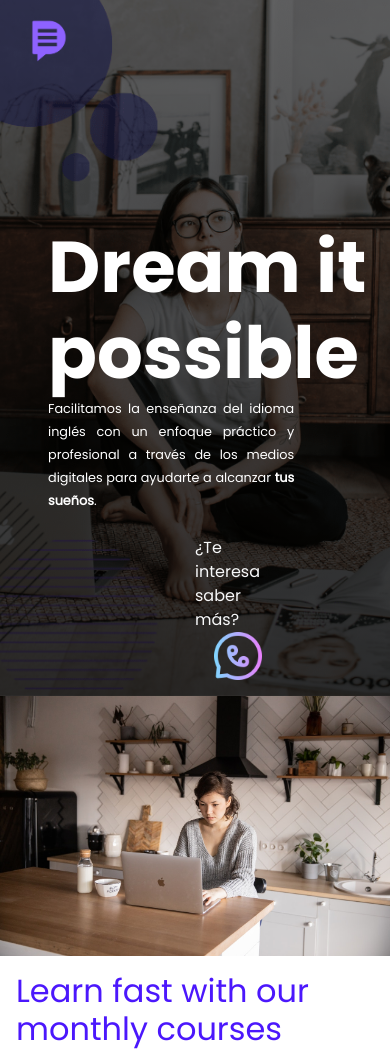
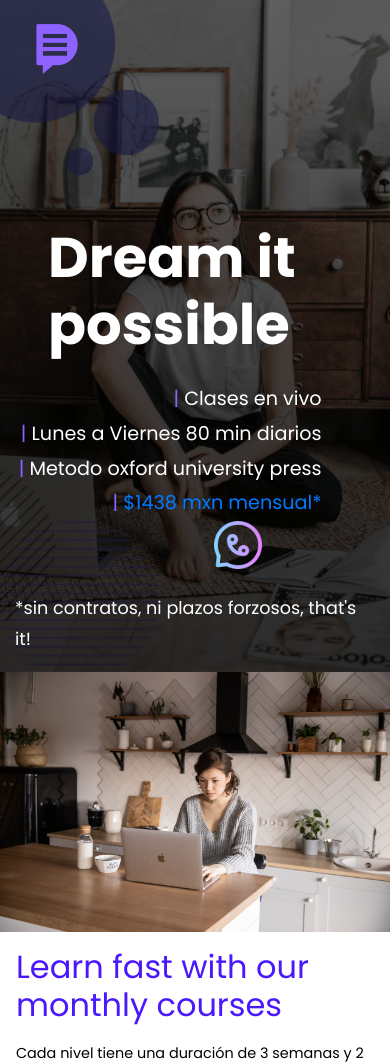
Before and after one commit to cf2013/dreamenglish, a PHP site: page / in a window 390 px wide. Shown: the top 1062 px of the page. Run offline with PHP 8.4, Linux system fonts and the light colour scheme; some libraries are stand-ins or nearby versions.

Commit message:
design section 1

```diff
--- a/index.html
+++ b/index.html
@@ -32,9 +32,13 @@
         </nav>
         <div class="row no-gutters infoBannerText">
             <div class="banner">
-                <h2 class="col-12">Dream it possible</h2>
-                <p class="col-12 suenoPosible"><span class="colorDpurple"> | </span> Tu sueño es posible</p>
-                <p class="col-12 descripcionBanner">Facilitamos la enseñanza del idioma inglés con un enfoque práctico y profesional a través de los medios digitales para ayudarte a alcanzar <span class="font-weight-bold">tus sueños</span>.</p>
+                <h3 class="col-12">Dream it possible</h3>
+
+                <br>
+                <p class="col-12 suenoPosible"><span class="colorDpurple"> | </span> Clases en vivo</p>
+                <p class="col-12 suenoPosible"><span class="colorDpurple"> | </span> Lunes a Viernes 80 min diarios</p>
+                <p class="col-12 suenoPosible"><span class="colorDpurple"> | </span> Metodo oxford university press</p>
+                <p class="col-12 suenoPosible"><span class="colorDpurple"> | <a href="#Costos"></span> $1438 mxn mensual*</p></a>
             </div>
         </div>
         <div class="row no-gutters bannerContacto">
@@ -42,12 +46,14 @@
             </div>
             <div class="col-6 text-light">
                 <div class="float-right saberMas">
-                    <br>
-                    <span>¿Te interesa saber más?</span>
                     <span>
                         <a href="https://wa.me/5213314389162?text=Me%20interesa%20saber%20más"><img class="imgSmall" src="/resources/imgs/dialogoPersonalizado.png" alt="whatsapp info cursos ingles" srcset=""></a>
                     </span>
                 </div>
+            </div>
+            <div class="bannerContacto">
+                <br>
+                <p class="col-12 text-white" >*sin contratos, ni plazos forzosos, that's it!</p>
             </div>
         </div>
     </div>
--- a/resources/css/style.css
+++ b/resources/css/style.css
@@ -71,6 +71,14 @@ a> li{
     color: white;
     padding: 0;
 }
+.banner h3{
+    font-family: "poppinsBold";
+    font-size: 3.5rem;
+}
+.banner h3, .banner p{
+    color: white;
+    padding: 0;
+}
 .banner h2{
     font-family: "poppinsBold";
     font-size: 4.5rem;
@@ -119,7 +127,7 @@ button.intensivo{
     }
     img.logoSmall{
         display: block;
-        width: 40%;
+        width: 50%;
     }
     .banner {
         width: 100%;
@@ -128,9 +136,6 @@ button.intensivo{
     }
     .banner h1{
         font-size: 2rem;
-    }
-    p.suenoPosible{
-        display: none;
     }
     p.descripcionBanner{
         font-size: 0.8rem;
```
